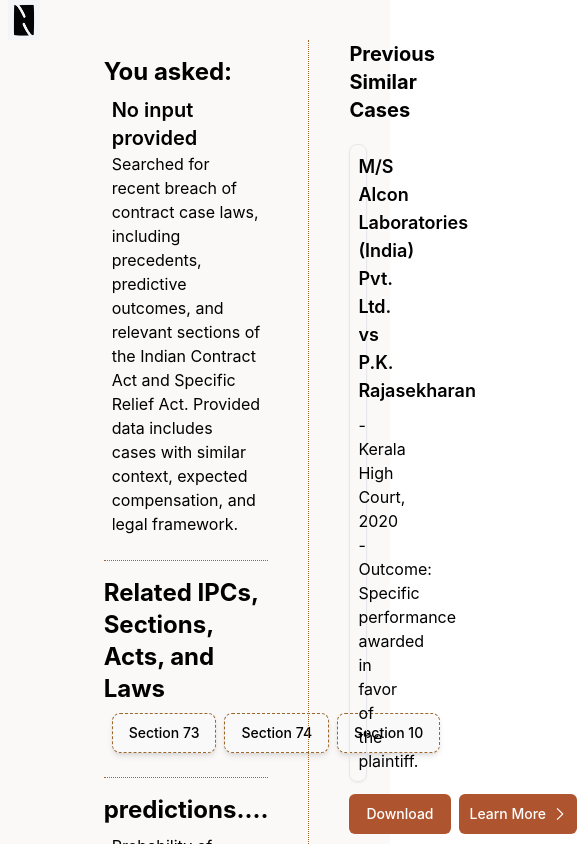
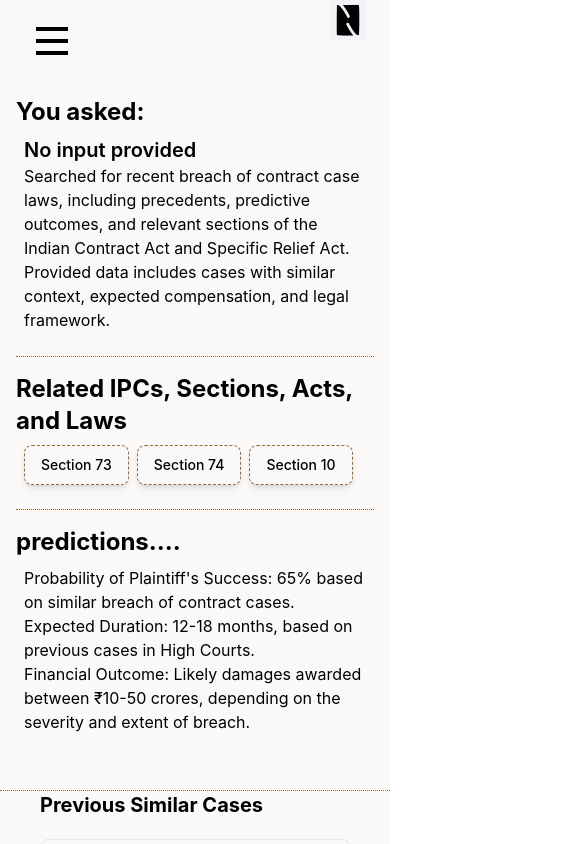
Before and after one commit to anujsb/SIH-landing, a React (Vite) app: page /chat in a window 390 px wide. Shown: the top 844 px of the page, 577 px wide, since content can reach past the window. Built offline with nearby package versions, Linux system fonts and the light colour scheme.

Commit message:
responsive demo section

```diff
--- a/src/components/demo/SidebarDemo.tsx
+++ b/src/components/demo/SidebarDemo.tsx
@@ -10,19 +10,17 @@ export function SidebarDemo() {
     {
       label: "Search",
       href: "/demo",
-      icon: <img src={Search} alt="EACC.dev logo" className="h-7 w-7 mr-2 " />,
+      icon: <img src={Search} alt="Search logo" className="h-7 w-7 mr-2" />,
     },
     {
       label: "Dashboard",
       href: "/dashboard",
-      icon: (
-        <img src={Dashboard} alt="EACC.dev logo" className="h-7 w-7 mr-2 " />
-      ),
+      icon: <img src={Dashboard} alt="Dashboard logo" className="h-7 w-7 mr-2" />,
     },
     {
       label: "Chat",
       href: "/chat",
-      icon: <img src={Chat} alt="EACC.dev logo" className="h-7 w-7 mr-2 " />,
+      icon: <img src={Chat} alt="Chat logo" className="h-7 w-7 mr-2" />,
     },
   ];
 
@@ -30,8 +28,20 @@ export function SidebarDemo() {
   const location = useLocation(); // Get the current location
 
   return (
-    <div>
-      <Sidebar open={open} setOpen={setOpen}>
+    <div className="relative">
+      {/* Button to toggle the sidebar for mobile view */}
+      <button
+        className="absolute top-4 left-4 md:hidden z-30 bg-transparent dark:bg-transparent"
+        onClick={() => setOpen(!open)}
+      >
+        <div className="space-y-2">
+          <span className="block w-8 h-1 bg-black"></span>
+          <span className="block w-8 h-1 bg-black"></span>
+          <span className="block w-8 h-1 bg-black"></span>
+        </div>
+      </button>
+
+      <Sidebar open={open} setOpen={setOpen} className="md:w-64">
         <SidebarBody className="justify-between gap-10 bg-white border-r border-[#aa9b93] shadow-2xl rounded-r-xl">
           <div className="flex flex-col flex-1 overflow-y-auto overflow-x-hidden">
             {open ? <Logo /> : <LogoIcon />}
@@ -41,7 +51,9 @@ export function SidebarDemo() {
                   key={idx}
                   link={link}
                   className={`${
-                    location.pathname === link.href ? "bg-[#fcf0eb] px-1 rounded-lg" : "bg-[#faf9f8] px-1  rounded-lg"
+                    location.pathname === link.href
+                      ? "bg-[#fcf0eb] px-1 rounded-lg"
+                      : "bg-[#faf9f8] px-1  rounded-lg"
                   }`} // Apply the active class if the current route matches
                 />
               ))}
@@ -50,7 +62,7 @@ export function SidebarDemo() {
           <div>
             <SidebarLink
               link={{
-                label: "nyay sutra",
+                label: "Nyay Sutra",
                 href: "#",
                 icon: (
                   <img
@@ -94,7 +106,7 @@ export const LogoIcon = () => {
       to="#"
       className="font-normal flex space-x-2 items-center text-sm py-1 relative z-20"
     >
-      <div className="h-5 w-6  rounded-br-lg rounded-tr-sm rounded-tl-lg rounded-bl-sm flex-shrink-0" />
+      <div className="h-5 w-6 rounded-br-lg rounded-tr-sm rounded-tl-lg rounded-bl-sm flex-shrink-0" />
     </Link>
   );
 };
--- a/src/components/pages/Chat.tsx
+++ b/src/components/pages/Chat.tsx
@@ -1,26 +1,24 @@
 import { SidebarDemo } from "../demo/SidebarDemo";
-
 import Prediction from "../demo/Prediction";
 import PreviousCases from "../demo/PreviousCases";
 import WhatAsked from "../demo/WhatAsked";
 import RelatedSections from "../demo/RelatedSections";
+
 const Chat = () => {
   return (
-    <div>
-      <div className="bg-[#faf9f8] text-black flex md:flex-row  w-full min-h-screen">
+    <div className="bg-[#faf9f8] text-black flex flex-col md:flex-row w-full min-h-screen">
       <SidebarDemo />
       <div className="w-full mt-10">
-          <div className="grid grid-flow-col grid-cols-4">
-            <div className="col-span-3 mx-10">
-              <div>
+        <div className="grid grid-cols-1 md:grid-cols-4 gap-4">
+          {/* Main content */}
+          <div className="md:col-span-3 mx-4 md:mx-10">
             <WhatAsked />
             <RelatedSections />
             <Prediction />
           </div>
-            </div>
-            <div className="col-span-1 border-l border-[#9d662e] border-dotted">
+          {/* Sidebar content */}
+          <div className="md:col-span-1 border-t md:border-l md:border-t-0 border-[#9d662e] border-dotted mt-4 md:mt-0">
             <PreviousCases />
-            </div>
           </div>
         </div>
       </div>
--- a/src/components/pages/Dashboard.tsx
+++ b/src/components/pages/Dashboard.tsx
@@ -1,18 +1,13 @@
-// import Sidebar from "@/components/Sidebar";
 import { SidebarDemo } from "../demo/SidebarDemo";
-// import { cn } from "../lib/utils";
 import { BentoGrid, BentoGridItem } from "../ui/bento-grid";
 
 const Dashboard = () => {
-
-
   return (
-    <div className="bg-[#faf9f8] text-black flex md:flex-row  w-full min-h-screen">
-      {" "}
+    <div className="bg-[#faf9f8] text-black flex flex-col md:flex-row w-full min-h-screen">
       <SidebarDemo />
       <div className="flex flex-1 flex-col w-full">
-        <div className=" m-4 w-full">
-          <BentoGrid className="mt-10">
+        <div className="m-4 w-full">
+          <BentoGrid className="mt-10 grid gap-4 grid-cols-1 sm:grid-cols-2 md:grid-cols-3">
             {items.map((item, i) => (
               <BentoGridItem
                 key={i}
@@ -31,22 +26,10 @@ const Dashboard = () => {
 
 export default Dashboard;
 
-{
-  /* <div className="h-[40rem] flex flex-col justify-center  items-center px-4">
-      <h2 className="mb-10 sm:mb-20 text-xl text-center sm:text-5xl text-black">
-        Ask Aceternity UI Anything
-      </h2>
-      <PlaceholdersAndVanishInput
-        placeholders={placeholders}
-        onChange={handleChange}
-        onSubmit={onSubmit}
-      />
-    </div> */
-}
-
 const Skeleton = () => (
   <div className="flex flex-1 w-full h-full min-h-[6rem] rounded-xl bg-gradient-to-br from-neutral-200 to-neutral-100 "></div>
 );
+
 const items = [
   {
     title: (
@@ -56,40 +39,26 @@ const items = [
     ),
     description: "description",
     header: <Skeleton />,
-    //   icon: <IconClipboardCopy className="h-4 w-4 text-neutral-500" />,
   },
   {
     title: "Cases By Category",
     description: "description",
     header: <Skeleton />,
-    //   icon: <IconFileBroken className="h-4 w-4 text-neutral-500" />,
   },
   {
     title: "Daily Cases",
     description: "Go to columns for details.",
     header: <Skeleton />,
-    //   icon: <IconSignature className="h-4 w-4 text-neutral-500" />,
   },
   {
     title: "Summary",
     description: "description",
     header: <Skeleton />,
-    //   icon: <IconTableColumn className="h-4 w-4 text-neutral-500" />,
+    className: "md:col-span-2",
   },
   {
     title: "Total Cases",
     description: "3,192",
     header: <Skeleton />,
-    //   icon: <IconArrowWaveRightUp className="h-4 w-4 text-neutral-500" />,
   },
-  // {
-  //   title: "??",
-  //   description: "description",
-  //   header: <Skeleton />,
-  // },
-  // {
-  //   title: "??",
-  //   description: "description",
-  //   header: <Skeleton />,
-  // },
 ];
--- a/src/components/pages/Demo.tsx
+++ b/src/components/pages/Demo.tsx
@@ -31,14 +31,13 @@ const Demo = () => {
       navigate("/chat", { state: { input: inputValue } });
     }, 1000);
   };
+
   return (
-    <div>
-      <div className="bg-[#faf9f8] text-black flex md:flex-row  w-full min-h-screen">
-        {" "}
+    <div className="bg-[#faf9f8] text-black flex flex-col md:flex-row w-full min-h-screen">
       <SidebarDemo />
       <div className="flex flex-1 flex-col items-center justify-center w-full">
-          <div className="h-[40rem] flex flex-1 flex-col items-center  px-4 bg-background mt-20 w-full">
-            <h1 className="mb-7 text-3xl text-center text-black ">
+        <div className="h-auto flex flex-1 flex-col items-center px-4 bg-background mt-10 w-full md:mt-20">
+          <h1 className="mb-7 text-2xl md:text-3xl text-center text-black">
             Search Legal Insights in Seconds...
           </h1>
           <PlaceholdersAndVanishInput
@@ -49,7 +48,6 @@ const Demo = () => {
         </div>
       </div>
     </div>
-    </div>
   );
 };
 
```
Lines whose indentation alone changed are shown as unchanged.
